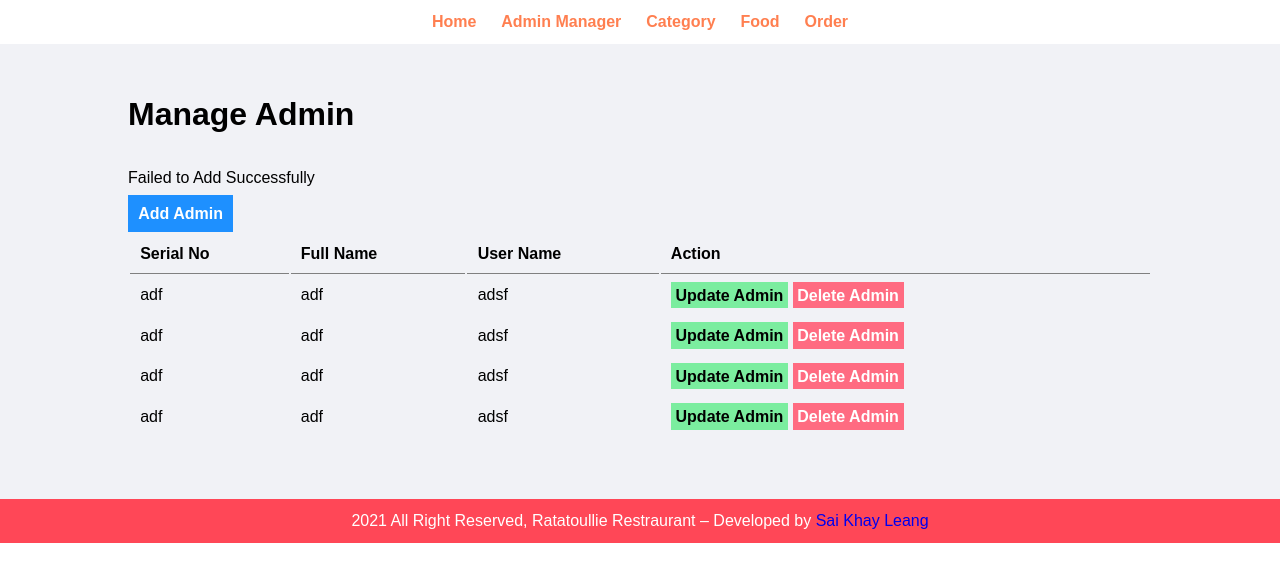
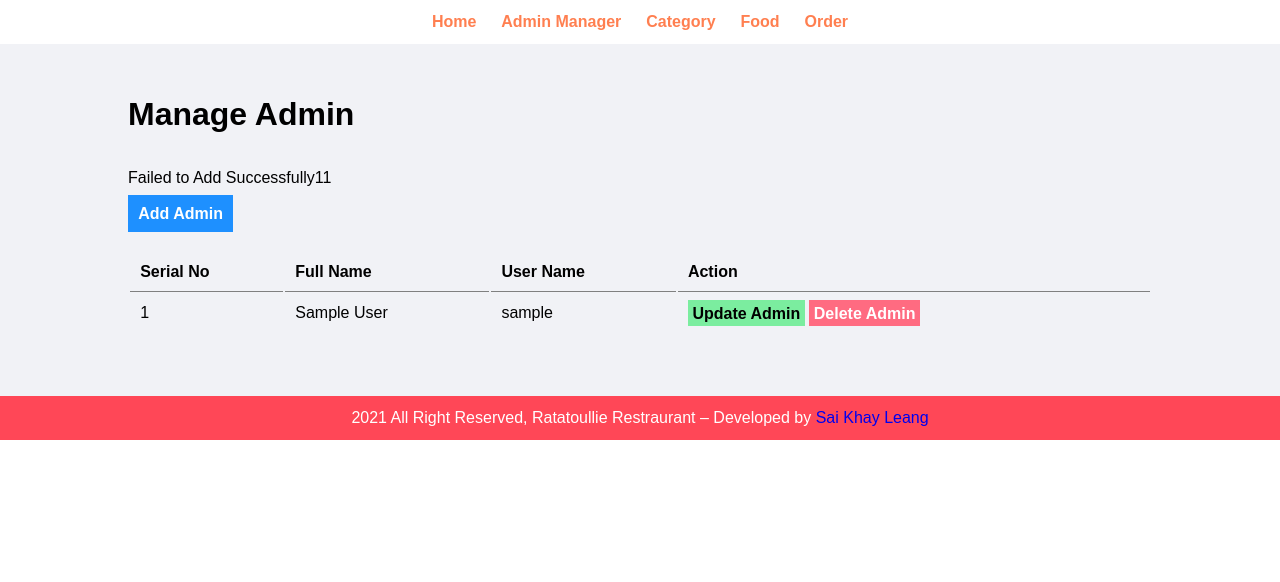
Before and after one commit to Kha3Leng/Food-Order, a PHP site: page /admin/manage-admin.php in a window 1280 px wide. Shown: the top 582 px of the page. Run offline with PHP 8.4, Linux system fonts and the light colour scheme; the visitor is signed in with stand-in values (Sample User, id 1); tables that the repository leaves empty or names only in its code hold one stand-in row (values such as "Sample post").

Commit message:
Delete admin, Update admin

```diff
--- a/admin/manage-admin.php
+++ b/admin/manage-admin.php
@@ -18,9 +18,21 @@
                     echo $_SESSION['add'];    //displaying session message
                     unset($_SESSION['add']);  //removing session message
                 }
+
+                if(isset($_SESSION['delete'])){
+                    echo $_SESSION['delete'];
+                    unset($_SESSION['delete']);
+                }
+
+                if(isset($_SESSION['update'])){
+                    echo $_SESSION['update'];
+                    unset($_SESSION['update']);
+                }
             ?>
             <br /><br />
+
             <a href="./add-admin.php" class="btn-primary">Add Admin</a>
+            <br /> <br />
             <table class="tbl-full">
                 <tr>
                     <th>
@@ -36,42 +48,41 @@
                         Action
                     </th>
                 </tr>
+                <?php
+                    $sql = "SELECT * FROM tbl_admin";
+                    $res = mysqli_query($conn, $sql);
+
+                    if ($res){
+                        $count = mysqli_num_rows($res);
+                        $sn = 1;            //serial number incremented row by row, used it instaed of $id
+                        if ($count > 0){
+                            //we have admin data in databases
+                            while($rows  = mysqli_fetch_assoc($res)){
+                                // retrieve data from databases;
+                                $id = $rows['id'];
+                                $full_name = $rows['full_name'];
+                                $user_name = $rows['username'];
+
+                                //display the values in the table
+                                ?>
                 <tr>
-                    <td>adf</td>
-                    <td>adf</td>
-                    <td>adsf</td>
+                    <td><?php echo $id; ?></td>
+                    <td><?php echo $full_name; ?></td>
+                    <td><?php echo $user_name; ?></td>
                     <td>
-                        <a href="#" class="btn-secondary">Update Admin</a>
-                        <a href="#" class="btn-danger">Delete Admin</a>
+                        <a href="<?php echo SITEURL;?>admin/update-admin.php?id=<?php echo $id; ?>"
+                            class="btn-secondary">Update Admin</a>
+                        <a href="<?php echo SITEURL;?>admin/delete-admin.php?id=<?php echo $id; ?>"
+                            class="btn-danger">Delete Admin</a>
                     </td>
                 </tr>
-                <tr>
-                    <td>adf</td>
-                    <td>adf</td>
-                    <td>adsf</td>
-                    <td>
-                        <a href="#" class="btn-secondary">Update Admin</a>
-                        <a href="#" class="btn-danger">Delete Admin</a>
-                    </td>
-                </tr>
-                <tr>
-                    <td>adf</td>
-                    <td>adf</td>
-                    <td>adsf</td>
-                    <td>
-                        <a href="#" class="btn-secondary">Update Admin</a>
-                        <a href="#" class="btn-danger">Delete Admin</a>
-                    </td>
-                </tr>
-                <tr>
-                    <td>adf</td>
-                    <td>adf</td>
-                    <td>adsf</td>
-                    <td>
-                        <a href="#" class="btn-secondary">Update Admin</a>
-                        <a href="#" class="btn-danger">Delete Admin</a>
-                    </td>
-                </tr>
+                <?php
+                            }
+                        }else{
+                            //we dont' have  admin data in databases
+                        }
+                    }
+                ?>
             </table>
         </div>
     </div>
--- a/css/admin.css
+++ b/css/admin.css
@@ -118,3 +118,11 @@
 .btn-danger:hover{
     background-color: #ff4757;
 }
+
+.success{
+    color: #2ed573;
+}
+
+.failure{
+    color:#ff4757;
+}
```
Also changed, not shown: admin/delete-admin.php (added, +38 -0 lines), admin/update-admin.php (added, +91 -0 lines).
